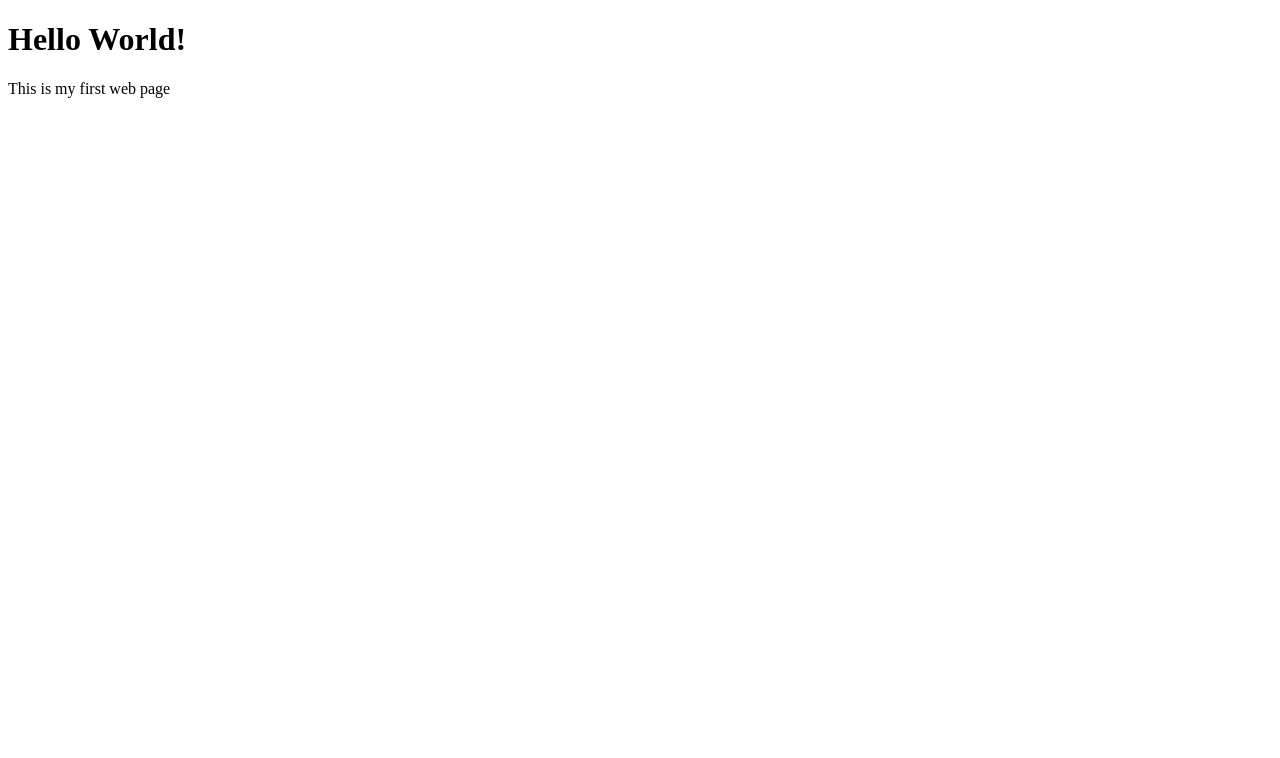
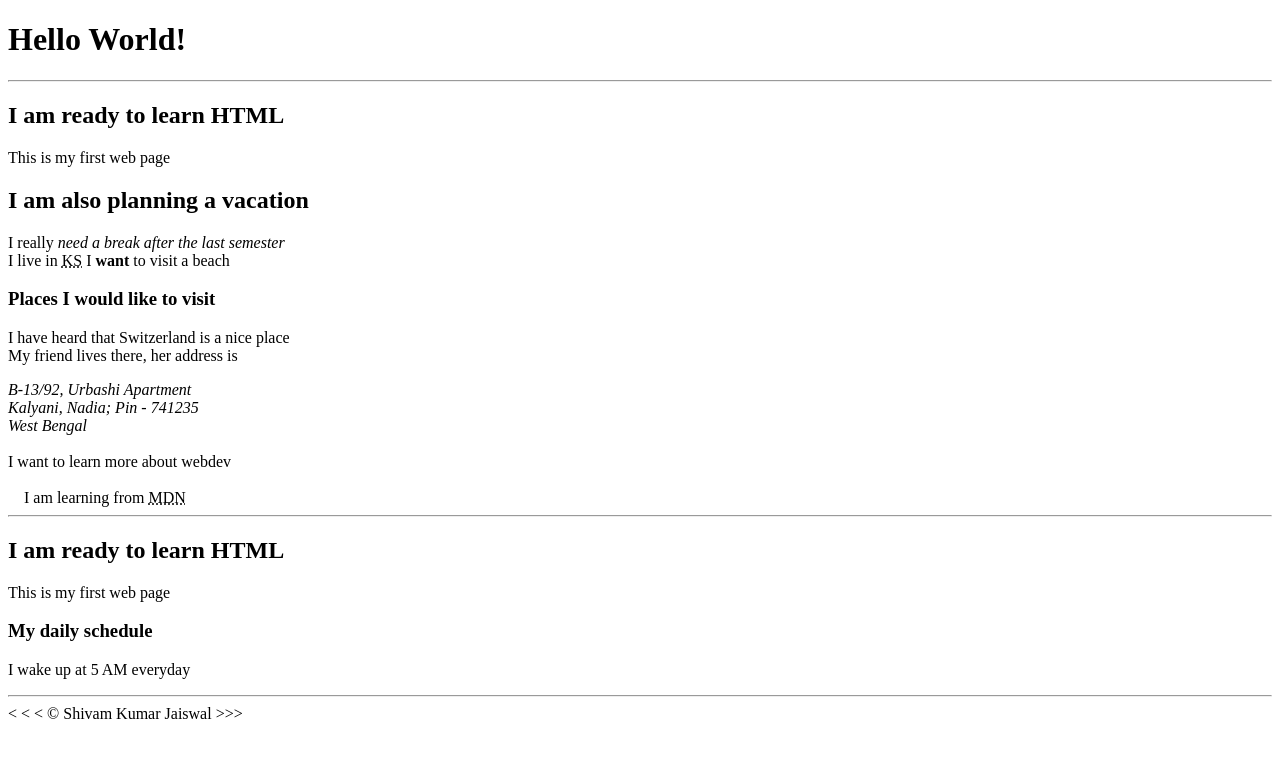
Before and after one commit to ShivamKJ1/Learning-HTML, a plain HTML site: page Lesson_01/index.html in a window 1280 px wide. Drawn offline with Linux system fonts and the light colour scheme.

Commit message:
I learned about text basics and head elements

```diff
--- a/Lesson_01/index.html
+++ b/Lesson_01/index.html
@@ -2,15 +2,68 @@
 <html lang="en"> <!--all the web pages start and end with the staring and ending tag-->
     <head>
         <meta charset="UTF-8">
+
+        <meta name="author" content="Shivam Kumar Jaiswal">
+
+        <!--press alt+z+windwows in vs code to wrap text-->
+
+        <meta name="description" content="This page consist of everything that I am learning in HTML">
+
+        <!--adding a fav icon(small icon at the tab of browser) using link-->
+
+        <link rel="icon" href="html5.png" type="image/x-icon">
+
         <!--the data which is not visible to the user is entered here
         and is called the metadata-->
         <title>My first Web page</title>
     </head>
     <body>
-         <!--h1 stands for heading and is the biggest heading, we only pu
+         <!--h1 stands for heading and is the biggest heading, we only put
          one h1 element in a webpage-->
          <h1>Hello World!</h1>
+
+         <hr> <!--horizontal rules, adds a horzontal line to the webpage-->
+
          <!--paragraph-->
+         <h2>I am ready to learn HTML</h2>
          <p>This is my first web page</p>
+
+         <h2>I am also planning a vacation</h2>
+         <p>I really <em>need a break after the last semester</em> <!--emphasis italizes the text-->
+
+            <br>I live in <abbr title="Kansas">KS</abbr> I <strong>want</strong> to visit a beach
+            <!--strong makes the text bold-->
+         </p>
+
+         <h3>Places I would like to visit</h3>
+         <p>
+            I have heard that Switzerland is a nice place
+            <br>My friend lives there, her address is
+            <address>
+                B-13/92, Urbashi Apartment
+                <br>
+                Kalyani, Nadia;
+                Pin - 741235
+                <br>
+                West Bengal
+            </address>
+            <br> I want to learn more about webdev
+            <br> <!--line break-->
+            <br> &nbsp;&nbsp;&nbsp;&nbsp;I am learning from <abbr title="Mozilla Developer Network">MDN</abbr>
+
+
+         <hr>
+
+         <h2>I am ready to learn HTML</h2>
+         <p>This is my first web page</p>
+
+         <h3>My daily schedule</h3>
+         <p>I wake up at 5 AM everyday</p>
+
+         <hr>
+         &lt; &lt; &lt; &copy; Shivam Kumar Jaiswal &gt;&gt;&gt;
     </body>
 </html>
+
+
+<!--space is not added in html by normal spacebar, this is called whitespace collapsing; We need to add line break-->
```
Also changed, not shown: Lesson_01/html5.png (added).
